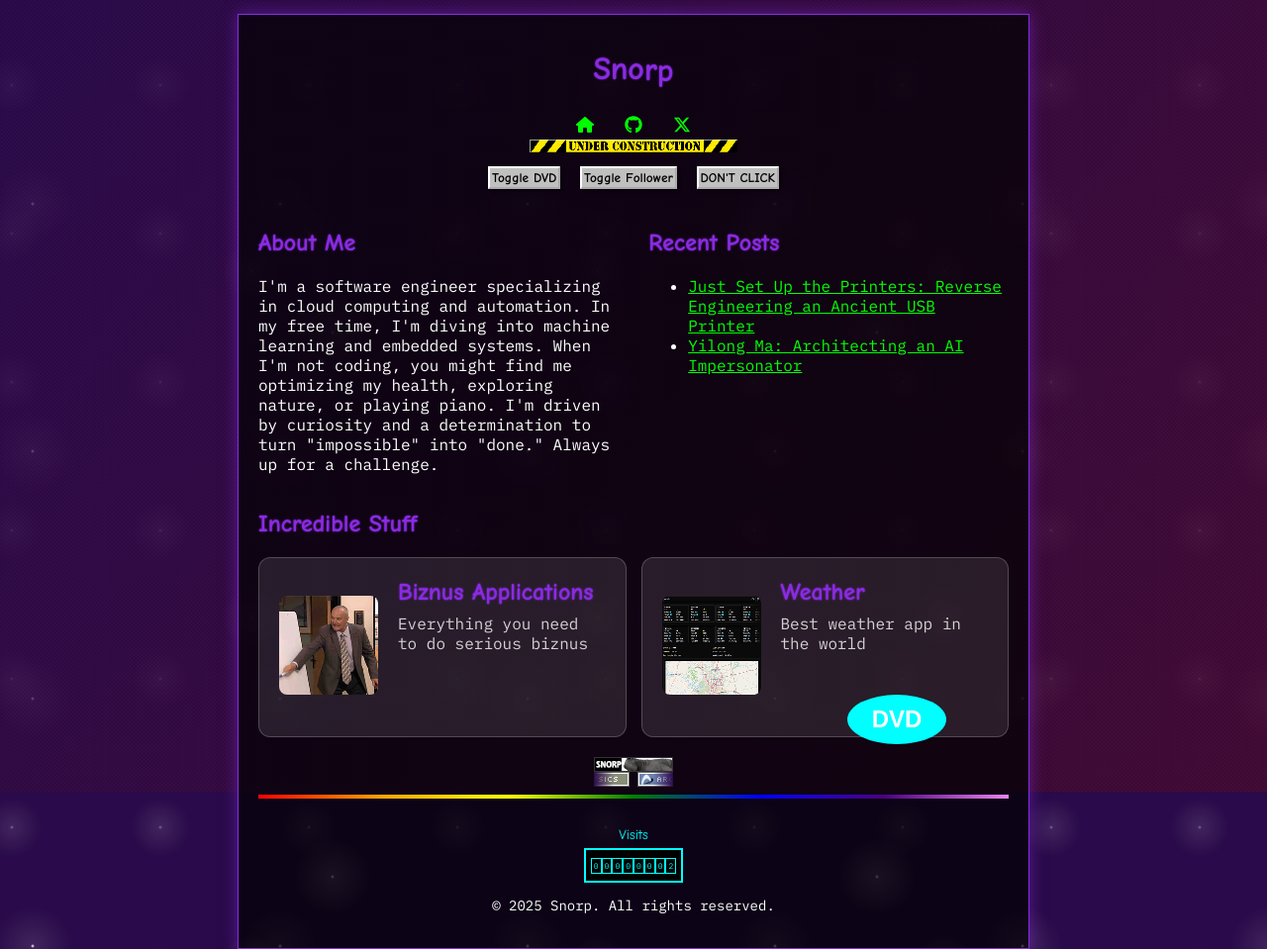
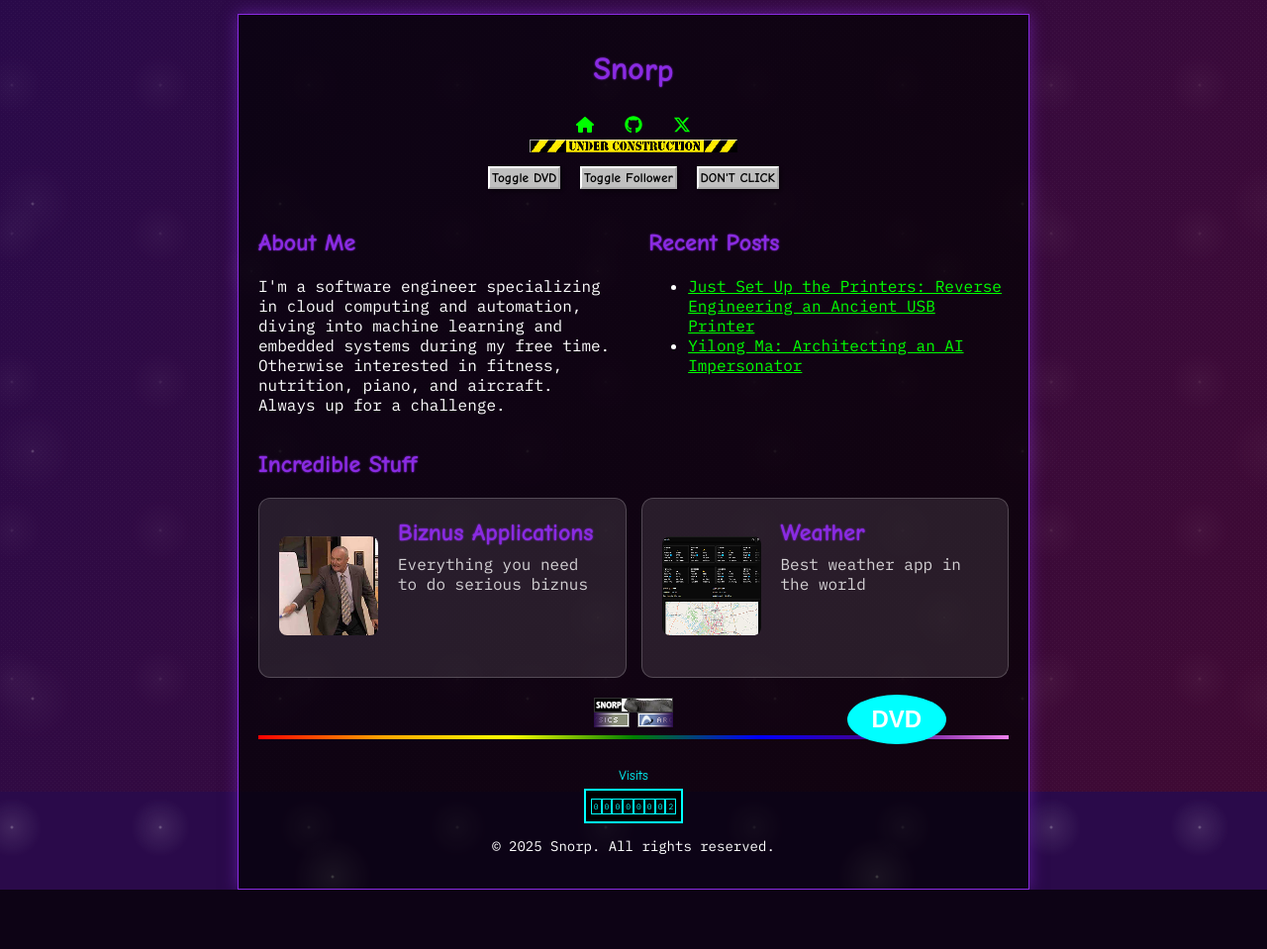
Before and after one commit to sn0rp/snorp, a PHP site: page / in a window 1280 px wide. Shown: the whole page at 99% size. After the commit the page ends 899 px from the top, so only its background shows below. Run offline with PHP 8.4, Linux system fonts and the light colour scheme; some libraries are stand-ins or nearby versions.

Commit message:
update about me

```diff
--- a/home.php
+++ b/home.php
@@ -149,7 +149,7 @@
             <main>
                 <section id="about">
                     <h2>About Me</h2>
-                    <p>I'm a software engineer specializing in cloud computing and automation. In my free time, I'm diving into machine learning and embedded systems. When I'm not coding, you might find me optimizing my health, exploring nature, or playing piano. I'm driven by curiosity and a determination to turn "impossible" into "done." Always up for a challenge.</p>
+                    <p>I'm a software engineer specializing in cloud computing and automation, diving into machine learning and embedded systems during my free time. Otherwise interested in fitness, nutrition, piano, and aircraft. Always up for a challenge.</p>
                 </section>
 
                 <section id="recent-posts">
```
